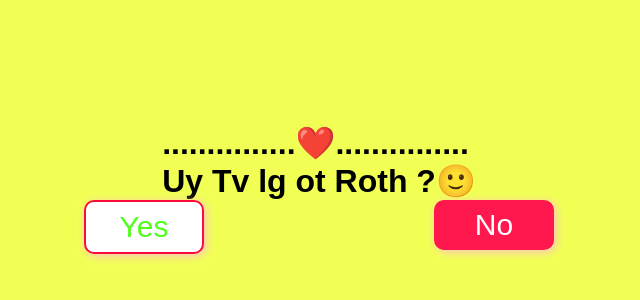
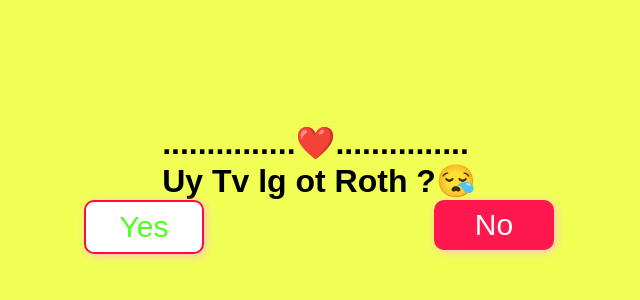
Before and after one commit to YormSeyha/seyha.github.io, a plain HTML site: page index.html in a window 1280 px wide. Shown: the part 198-498 px from the top of the page, 321-961 px from the left. Drawn offline with Linux system fonts and the light colour scheme.

Commit message:
Update index.html

```diff
--- a/index.html
+++ b/index.html
@@ -62,7 +62,7 @@
     <main>
       <h1>
         ...............❤️............... <br />
-        Uy Tv lg ot Roth ?🙂
+        Uy Tv lg ot Roth ?😪
       </h1>
       <div class="btn-container">
         <button class="yes">Yes</button>
```
